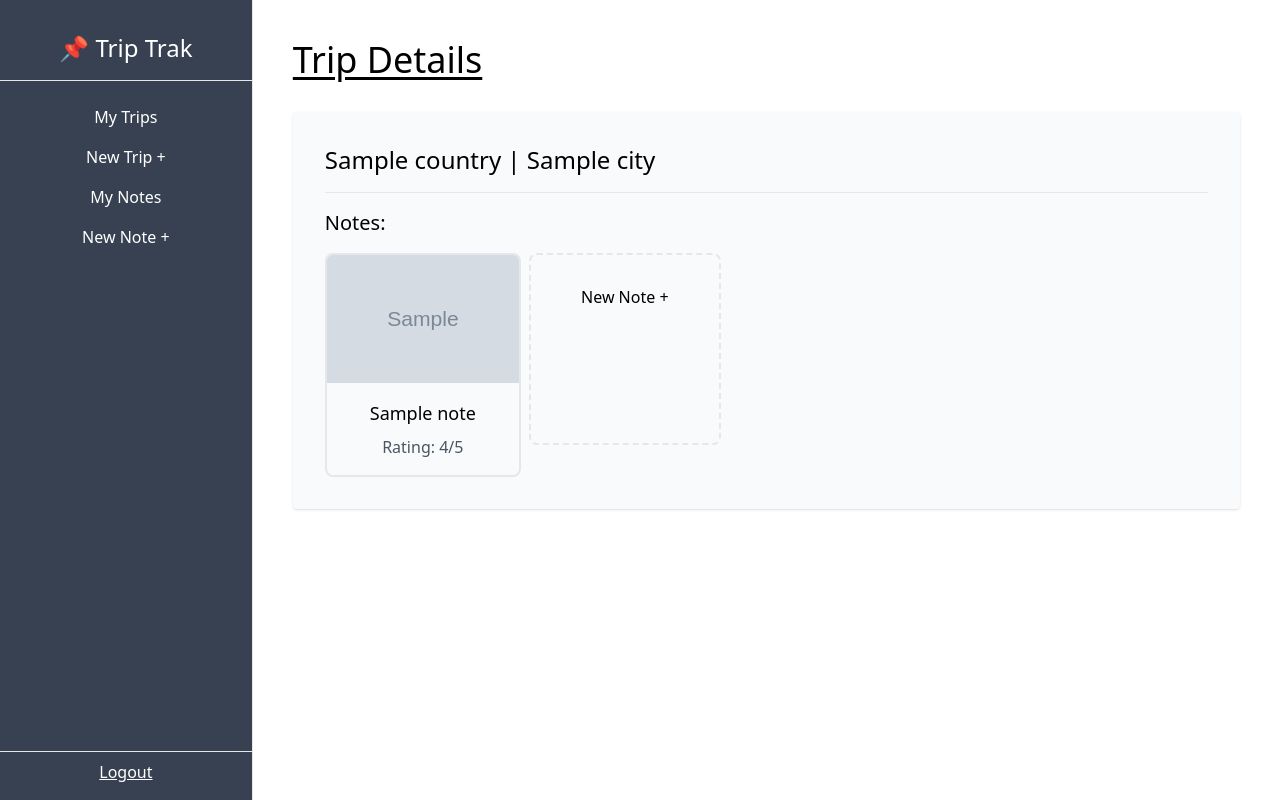
After one commit to PrayasPathak/trip-trak, a Django app: template trip/templates/trip/trip_detail.html in a window 1280 px wide. The commit adds this page. Run offline with Django 4.2, Linux system fonts and the light colour scheme; the template is opened without the code that fills it: most values are stand-ins (such as "Sample title", 1, 10 or a date in 2020); grey boxes marked "Sample" are stand-in pictures; some libraries are stand-ins or nearby versions.

Commit message:
"add functionality to create and view trips."

```diff
--- a/trip/templates/trip/_base.html
+++ b/trip/templates/trip/_base.html
@@ -22,7 +22,7 @@
                 My Trips
               </li>
             </a>
-            <a href="#">
+            <a href="{%url 'trip-create'%}">
               <li
                 class="py-2 px-3 md:px-0 hover:bg-gray-600 hover:cursor-pointer"
               >
@@ -50,7 +50,10 @@
         >
           <p class="">{{user.username}}</p>
           <hr class="my-2" />
-          <a class="underline" href="{% url 'logout' %}"> Logout </a>
+          <form action="{%url 'logout'%}" method="post">
+            {% csrf_token %}
+            <button type="submit" class="underline">Logout</button>
+          </form>
         </div>
       </div>
       <div class="w-full md:w-full p-10 overflow-auto">
--- /dev/null
+++ b/trip/templates/trip/trip_detail.html
@@ -0,0 +1,30 @@
+{% extends 'trip/_base.html' %} {% block content %}
+<h1 class="text-4xl underline underline-offset-4 mb-8">Trip Details</h1>
+<div class="bg-gray-50 p-8 rounded shadow my-4">
+  <p class="text-2xl">{{trip.country}} | {{trip.city}}</p>
+  <hr class="my-4" />
+  <h3 class="text-xl pb-4">Notes:</h3>
+  <div class="flex gap-2 flex-wrap">
+    {% for note in notes %}
+    <a href="#">
+      <div class="border-2 rounded-lg pb-4 hover:shadow">
+        <img
+          class="w-48 h-32 object-cover overflow-hidden rounded-t-md"
+          src="{{note.img.url}}"
+          alt="{{note.name}}"
+        />
+        <p class="text-center mt-4 text-lg">{{note.name}}</p>
+        <p class="text-center mt-2 text-gray-600">Rating: {{note.rating}}/5</p>
+      </div>
+    </a>
+    {% endfor %}
+    <a href="#">
+      <div
+        class="border-2 border-dashed rounded-lg hover:shadow w-48 h-48 flex justify-center items-center"
+      >
+        <p class="min-h-32">New Note +</p>
+      </div>
+    </a>
+  </div>
+</div>
+{% endblock content %}
--- a/trip/urls.py
+++ b/trip/urls.py
@@ -4,4 +4,10 @@ from . import views
 urlpatterns = [
     path("", views.HomeView.as_view(), name="home"),
     path("dashboard/", views.trips_list, name="trip-list"),
+    path("dashboard/trip/create/", views.TripCreateView.as_view(), name="trip-create"),
+    path(
+        "dashboard/trip/<str:pk>/",
+        views.TripDetailView.as_view(),
+        name="trip-detail",
+    ),
 ]
```
Also changed, not shown: trip/templates/trip/trip_form.html (added, +11 -0 lines), trip/templates/trip/trips_list.html (+6 -6 lines), trip/views.py (+23 -2 lines), trip_tracker/settings.py (+7 -0 lines).
